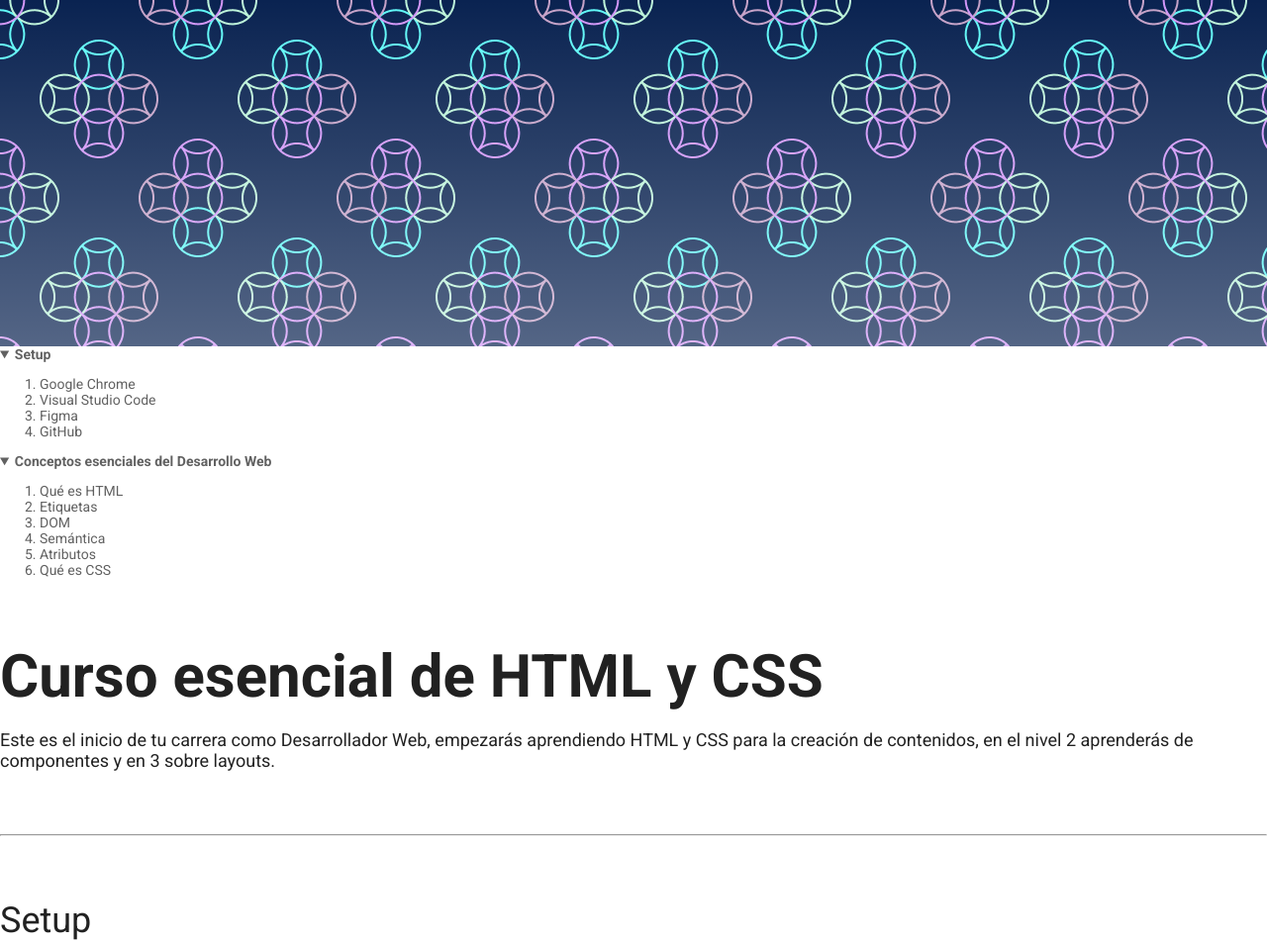
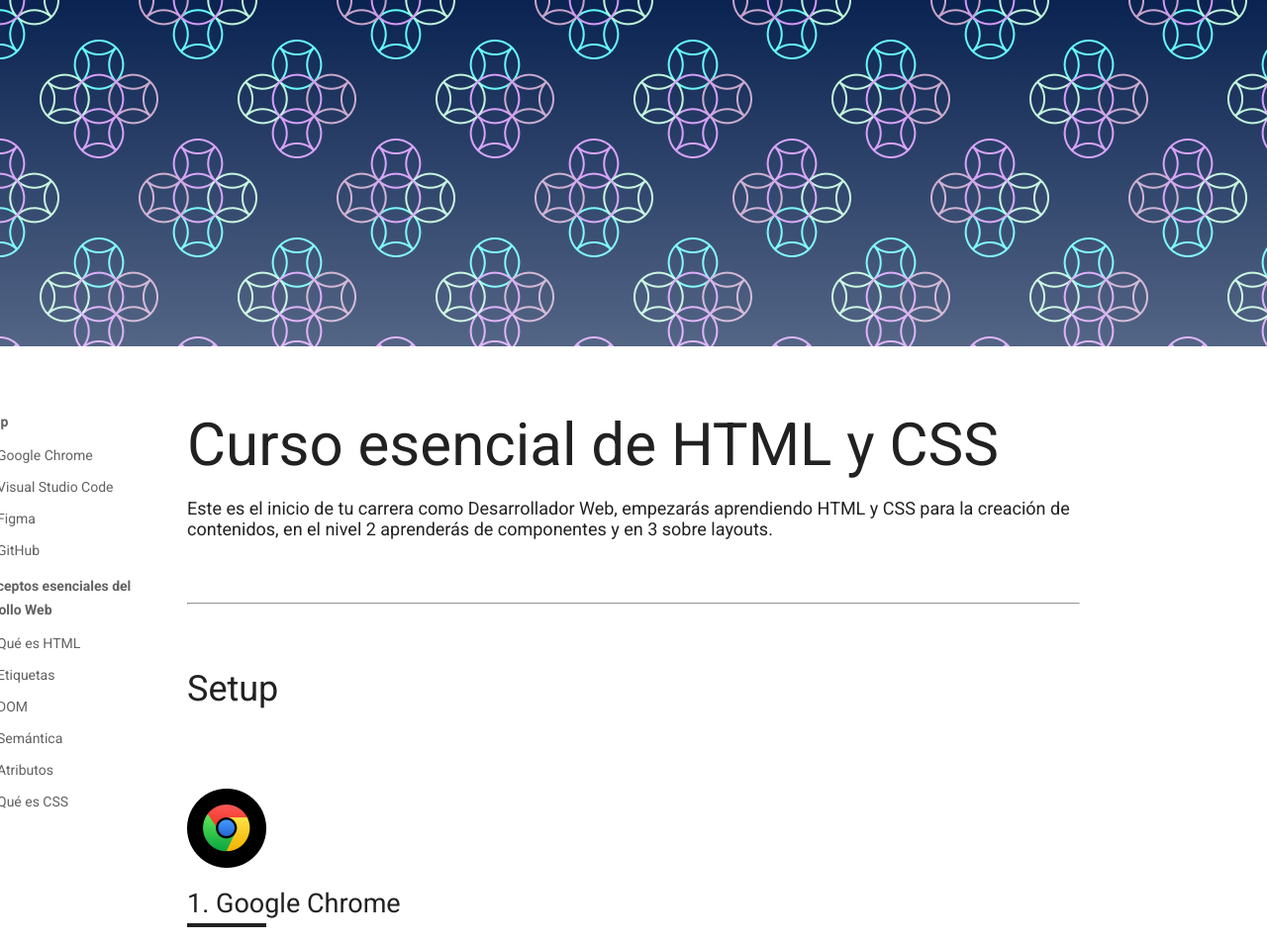
Before and after one commit to Yareth20/curso_esencial_html_css, a plain HTML site: page index.html in a window 1280 px wide. Shown: the top 954 px of the page at 99% size. Drawn offline with Linux system fonts and the light colour scheme.

Commit message:
POSICIONES, PADDING, TECNICA DEL WRAPPER, DEBUG
Se agrega el relleno al contenido tomando en cuenta el margin collpasing. Se hizo uso correcto del padding o el relleno en los elementos. Se hizo uso del wrapper para poder alterar el fondo o detalles de un main, un contenido y poder centrar nuestro contenido. Creamos un debug para poder identificar un elemento, el cual queremos verificar que se encuentre correctamente posicionado o editado. Tambien se ven modifciaciones en el header.

```diff
--- a/css/styles-physical.css
+++ b/css/styles-physical.css
@@ -35,6 +35,10 @@
     --gray: #424242;
     --gray10: #616161;
 }
+html {
+    scroll-behavior: smooth;
+}
+
 
 body{
     color: var(--gray30);
@@ -51,7 +55,23 @@ a{
 
 header{
     font-size: 14px;
+    width: 188px;
     color: var(--gray10);
+    position: absolute;
+    z-index: 1;
+    top: 64px;
+    left: -232px;
+    /* right: 0; */
+    /* top: 0;
+    right: 0;
+    bottom: 0;
+    left: 0;
+    margin: 20px; */
+    /* bottom:200px; */
+    /* left:30px; */
+    /* right: 40px; */
+
+
 }
 
 header a{
@@ -69,6 +89,11 @@ se encoja acorde a la ventan o pagina web*/
 
 nav details summary{
     font-weight: bold;
+    line-height: 24px;
+}
+
+header li{
+    margin-bottom: 16px;
 }
 
 h1{
@@ -78,6 +103,7 @@ h1{
     /* Una opcion es agregando coordenada por coordenada */
     margin-top: 64px;
     margin-bottom: 16px;
+    font-weight: normal;
     /* margin-right: 10px;
     margin-left: 20px; */
     /* o bien usando */
@@ -86,6 +112,8 @@ h1{
     /* si yo le quiero dar margenes arriba y abajo */
     /* 34px indica top and bottom, 0px left and right */
    /* margin: 34px 0;  */
+   /* border: 1px solid red; */
+
 }
 
 h1 ~ p{
@@ -106,6 +134,11 @@ h3{
     font-weight: normal;
     margin-top: 16px;
     margin-bottom: 24px;
+    /* si pongo la posicion relative ya puedo navegar usando mi menu de
+    contenido */
+    position: sticky;
+    top: 0;
+    background: white;
 }
 
 /* Los background tambien pueden se de imagenes. */
@@ -113,12 +146,76 @@ h3{
 
 pre{
     background: #FEC62E;
-    ;
+    padding: 40px;
+    font-family: 'Roboto';
+    line-height: 24px;
 }
 
 blockquote{
+    font-size: 24px;
     margin: 32px 0;
+    padding-left: 16px;
+    line-height: 24px;
+    /* border: 4px solid red ; */
+    border-left: 4px solid var(--gray30);
+    /* border: 10px solid red;
+    border-top-color: pink; */
+    /* border-radius: 50px 35px 0 10px; */
+    /* border-top-left-radius: 50px; */
 }
+
+blockquote span{
+    color: var(--gray10);
+}
+
+blockquote span::before{
+    content: '-';
+}
+.header{
+    position: sticky;
+    top: 0px;
+}
+.header-content{
+    position: relative;
+}
+.main{
+    /* background: purple; */
+}
+.wrapper{
+    width: 902px;
+    margin: auto;
+}
+.main-content{
+    background: white;
+}
+.title{
+    background: red;
+}
+.services{
+    background: yellow;
+}
+.pricing{
+    background: blue;
+}
+
+.debug{
+    /* border: 1px solid red !important; */
+    box-shadow: inset 0 0 0 1px red;
+    outline: 20px solid red;
+    background: red;
+    /* border: 20px solid green; */
+    /* box-shadow: 0 0 0 100px red; */
+    /* tambien se puede sombrar por dentro no solo por fuera */
+    /* box-shasow: inset 0 0 0 50px red; */
+    /* El boxshadow se utiliza como un borde,
+    yo puedo determinar su posicion de sombreado
+    y el  */
+    /* Diferencia con el borde
+    El borde modifica el modelo de caja, suma los pixeles del borde
+    Outline este no, esta fuera de la línea
+    es casí lo mismo que tener un box sizing*/
+}
+
 
 .hero{
     /* Multiplica el patron para autocompletar el espacio */
@@ -141,6 +238,9 @@ blockquote{
  } */
 .section-content{
     margin-top: 164px;
+    position: relative;
+    /* ya que puse la posicion relative en el section-content ya seré
+    capaz de mover el header en las 4 coordenadas */
 }
 .section-content:first-of-type{
     margin: 0;
@@ -166,10 +266,11 @@ blockquote{
     /* counter-increment, quiere decir que por cada h3 que se encuentre
     va a aumentar 1 */
     counter-increment: titleList;
+    padding-bottom: 8px;
 }
 
  .section-content h3::before{
-    content: counter(titleList, decimal);
+    content: counter(titleList, decimal) '. ';
     /* content: counter(titleList); me enumera de 1 a N*/
     /* content: counter(titleList, upper-roman); yo puedo escoger te
     que tipo quiero que me enumere */
@@ -177,8 +278,11 @@ blockquote{
 
  .section-content h3::after{
     content: '';
-    width: 27px;
+    width: 80px;
     height: 4px;
     background: var(--gray30);
     display: inline-block;
+    position: absolute;
+    left: 0;
+    bottom: 0;
  }
```
